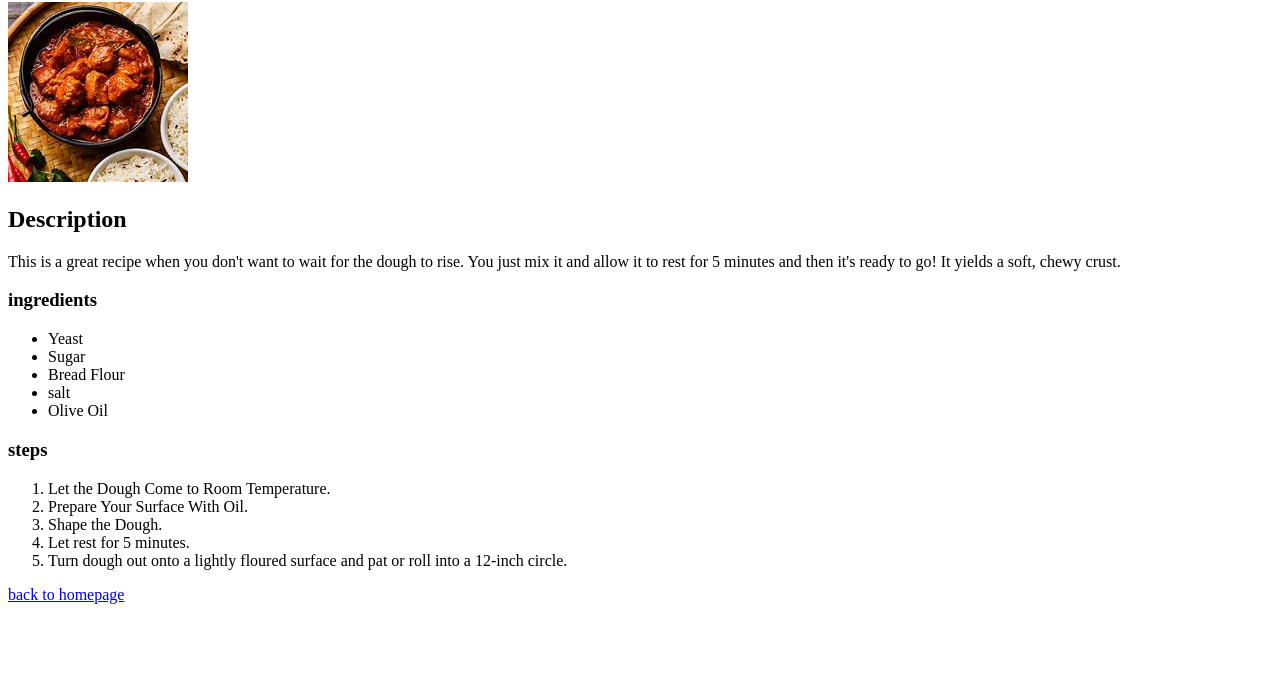
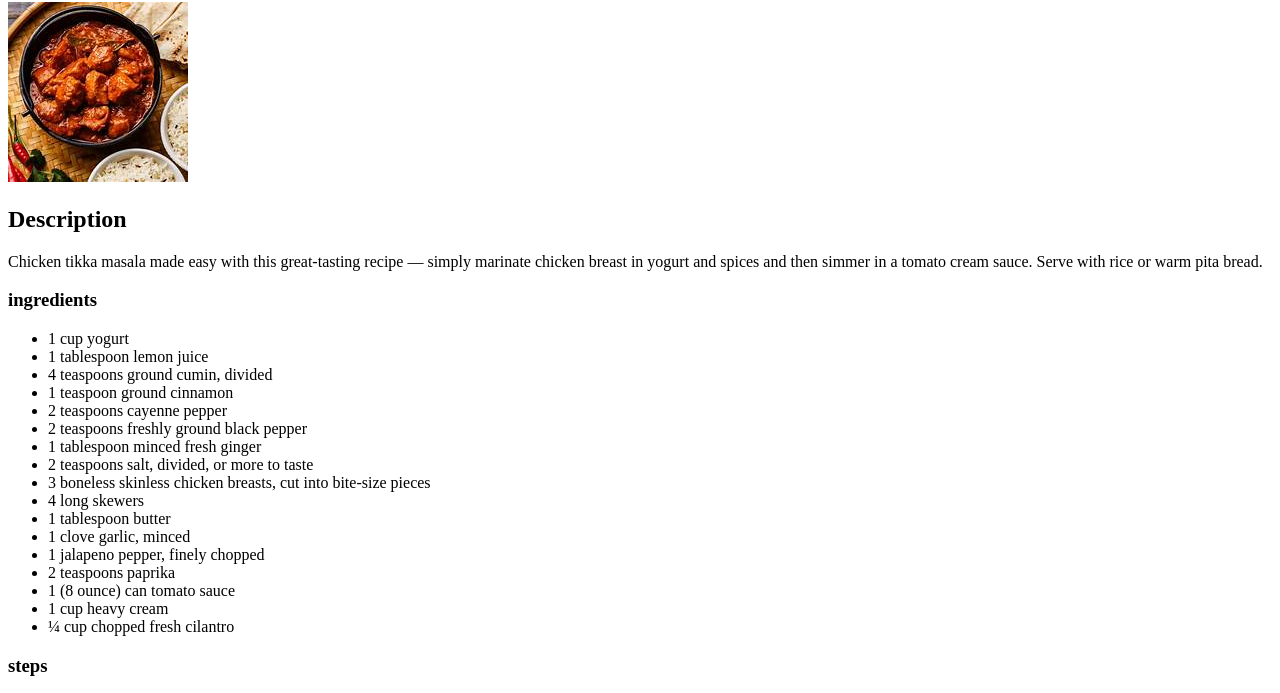
Before and after one commit to lucatajana/odin-recipes, a plain HTML site: page recipes/chickentikkamasala.html in a window 1280 px wide. Shown: the part 78-771 px from the top of the page. Drawn offline with Linux system fonts and the light colour scheme.

Commit message:
Do finishing touches on chickentikkamasala.html
i did some finidhing touches on the ingredients
 list and steps also linked the image so it
 should all display correctly

```diff
--- a/recipes/chickentikkamasala.html
+++ b/recipes/chickentikkamasala.html
@@ -9,27 +9,42 @@
     <h1>How to make Chicken Tikka Masala</h1>
     <img src="../images/chickentikka.jpeg" alt="a plate of Chicken Tikka Masala">
     <h2>Description</h2>
-<p>This is a great recipe when you don't want to wait for the dough to rise. You just mix it and allow it to rest for 5 minutes and then it's ready to go! It yields a soft, chewy crust.
-</p>
+<p>Chicken tikka masala made easy with this great-tasting recipe — simply marinate chicken breast in yogurt and spices and then simmer in a tomato cream sauce. Serve with rice or warm pita bread.</p>
 <h3>ingredients</h3>
 <ul>
-    <li>Yeast</li>
-    <li>Sugar</li>
-    <li>Bread Flour</li>
-    <li>salt</li>
-    <li>Olive Oil</li>
+    <li>1 cup yogurt</li>
+    <li>1 tablespoon lemon juice</li>
+    <li>4 teaspoons ground cumin, divided</li>
+    <li>1 teaspoon ground cinnamon</li>
+    <li>2 teaspoons cayenne pepper</li>
+    <li>2 teaspoons freshly ground black pepper</li>
+    <li>1 tablespoon minced fresh ginger</li>
+    <li>2 teaspoons salt, divided, or more to taste</li>
+    <li>3 boneless skinless chicken breasts, cut into bite-size pieces</li>
+    <li>4 long skewers</li>
+    <li>1 tablespoon butter</li>
+    <li>1 clove garlic, minced</li>
+    <li>1 jalapeno pepper, finely chopped</li>
+    <li>2 teaspoons paprika</li>
+    <li>1 (8 ounce) can tomato sauce</li>
+    <li>1 cup heavy cream</li>
+    <li>¼ cup chopped fresh cilantro</li>
 </ul>
 <h3>steps</h3>
 <ol>
-    <li>Let the Dough Come to Room Temperature.
+    <li>Combine yogurt, lemon juice, 2 teaspoons cumin, cinnamon, cayenne, black pepper, ginger, and 1 teaspoon salt in a large bowl.</li>
+    <li>Stir in chicken, cover, and refrigerate for 1 hour.
     </li>
-    <li>Prepare Your Surface With Oil.
+    <li>Preheat a grill for high heat.
     </li>
-    <li>Shape the Dough.
+    <li>Lightly oil the grill grate. Thread chicken onto skewers, and discard marinade.
     </li>
-    <li>Let rest for 5 minutes.
+    <li>Grill until juices run clear, about 5 minutes on each side.</li>
+    <li>Melt butter in a large heavy skillet over medium heat. Sauté garlic and jalapeño for 1 minute. Season with remaining 2 teaspoons cumin, paprika, and remaining 1 teaspoon salt. Stir in tomato sauce and cream. Simmer on low heat until sauce thickens, about 20 minutes.
     </li>
-    <li>Turn dough out onto a lightly floured surface and pat or roll into a 12-inch circle.
+    <li>Add grilled chicken, and simmer for 10 minutes. Transfer to a serving platter, and garnish with fresh cilantro.
+    </li>
+    <li>Serve over rice.
     </li>
 </ol>
 <a href="../index.html" rel="noopener norefferer" target="_self">back to homepage</a>
```
